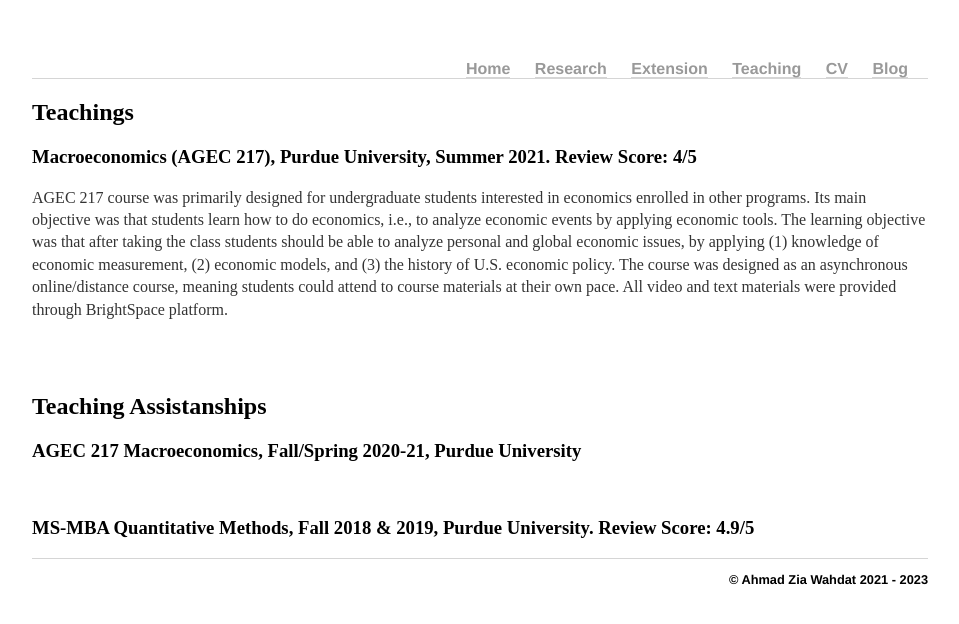
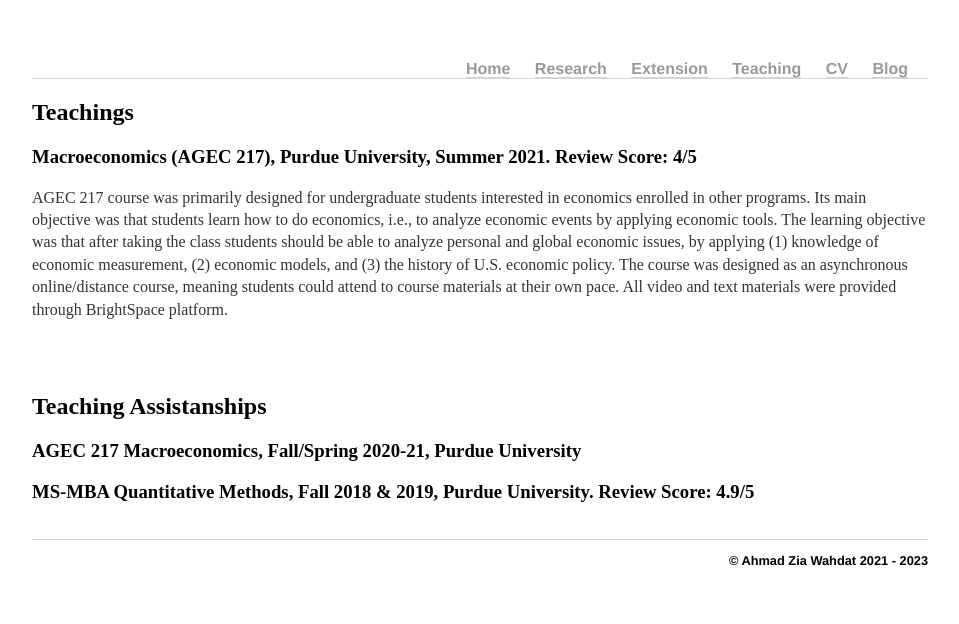
Before and after one commit to awahdat/webpage, a Jekyll site: the page built from teaching/index.html, in a window 1280 px wide. Shown: the top 624 px of the page, without its empty margins (160-1119 px from the left). Built offline with Jekyll 4.4.1, drawn with Linux system fonts in a browser that asks for light colours.

```diff
--- a/teaching/index.html
+++ b/teaching/index.html
@@ -22,6 +22,6 @@ description: Teaching work of Ahmad Zia Wahdat.
 
     <h3>AGEC 217 Macroeconomics, Fall/Spring 2020-21, Purdue University</h3>
 
-  <br>
+    <h3>MS-MBA  Quantitative Methods, Fall 2018 & 2019, Purdue University. Review Score: 4.9/5</h3>
 
-    <h3>MS-MBA  Quantitative Methods, Fall 2018 & 2019, Purdue University. Review Score: 4.9/5</h3>
+	 <br>
```
